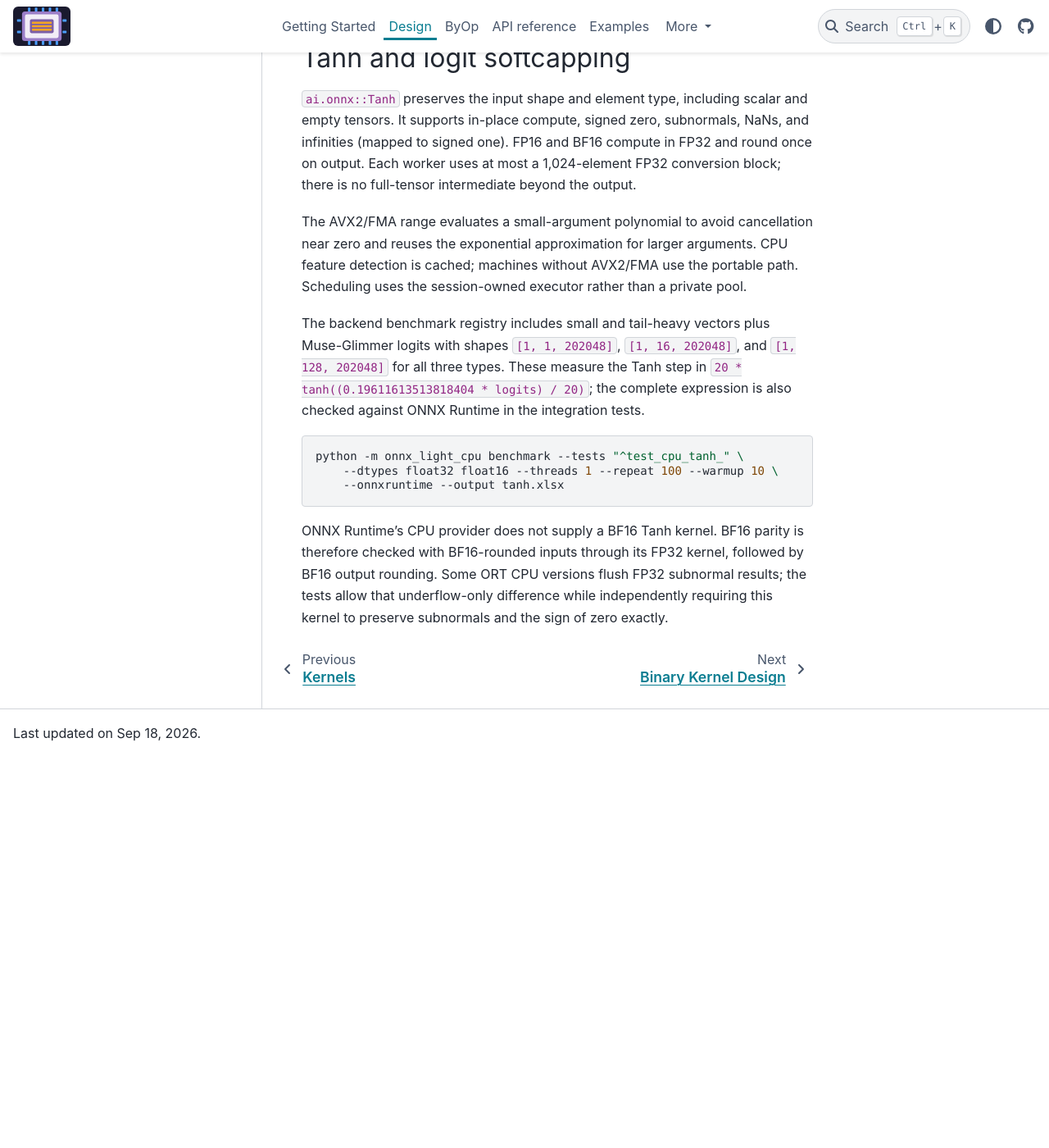
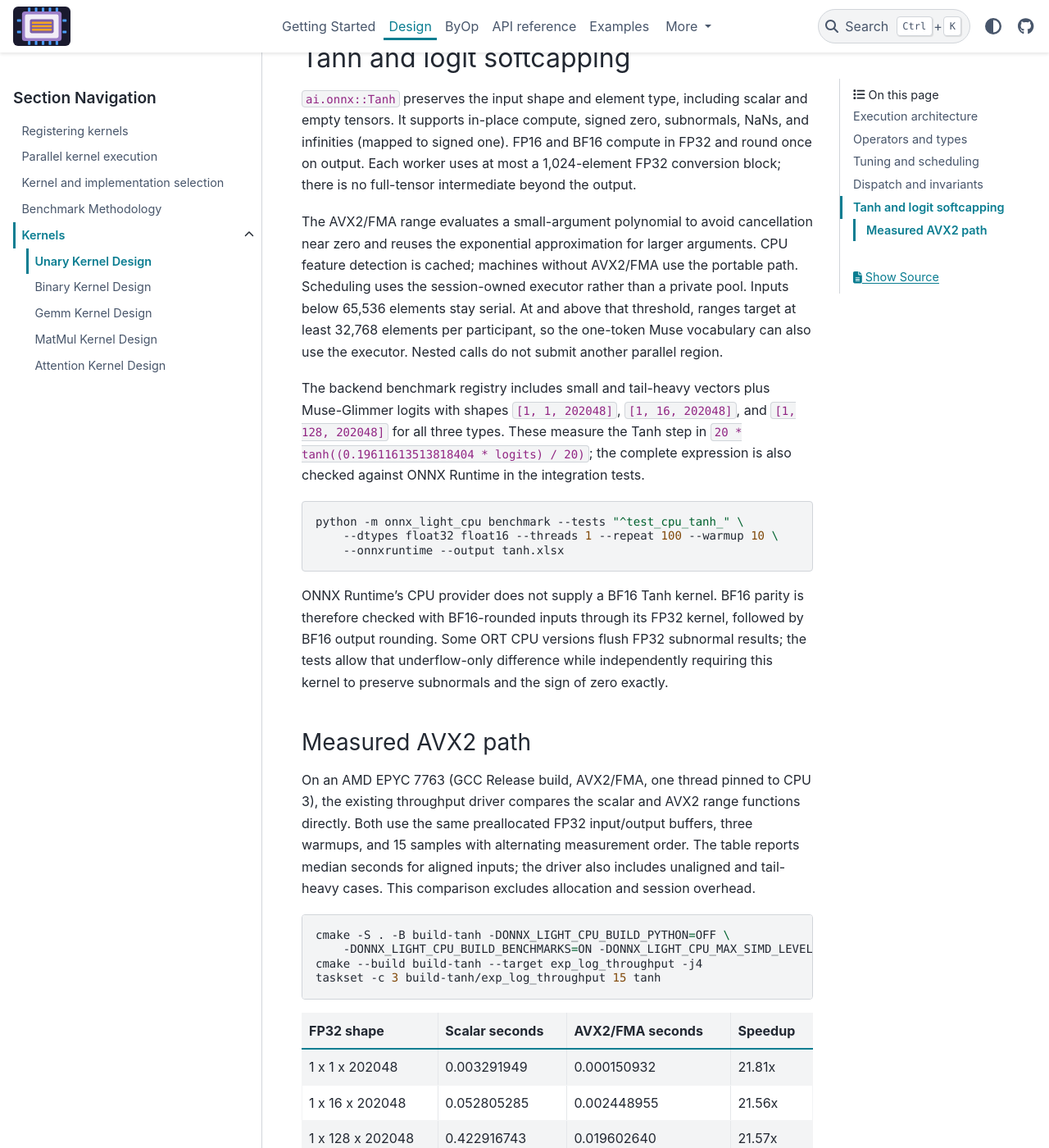
Before and after one commit to xadupre/onnx-light-cpu, a Sphinx documentation site: the page built from docs/design/kernels/unary_kernel_design.rst, in a window 1280 px wide and 1400 px high, scrolled down 2108 px. Shown: the whole window at 82% size. Built offline with Sphinx 7.4.7 and the PyData theme 0.15.4, drawn with Linux system fonts in a browser that asks for light colours; pages that are not in the unit, such as notebooks, are missing from menus; before the commit the page ends 3031 px from its top, so only the background shows below that; some of the changed text lies outside the part shown.

Commit message:
Tune Tanh executor scheduling for Muse decode and document measurements
Co-authored-by: xadupre <22452781+xadupre@users.noreply.github.com>

```diff
--- a/docs/design/kernels/unary_kernel_design.rst
+++ b/docs/design/kernels/unary_kernel_design.rst
@@ -101,6 +101,10 @@ The AVX2/FMA range evaluates a small-argument polynomial to avoid cancellation
 near zero and reuses the exponential approximation for larger arguments.
 CPU feature detection is cached; machines without AVX2/FMA use the portable
 path. Scheduling uses the session-owned executor rather than a private pool.
+Inputs below 65,536 elements stay serial. At and above that threshold, ranges
+target at least 32,768 elements per participant, so the one-token Muse
+vocabulary can also use the executor. Nested calls do not submit another
+parallel region.
 
 The backend benchmark registry includes small and tail-heavy vectors plus
 Muse-Glimmer logits with shapes ``[1, 1, 202048]``, ``[1, 16, 202048]``, and
@@ -119,3 +123,48 @@ therefore checked with BF16-rounded inputs through its FP32 kernel, followed
 by BF16 output rounding. Some ORT CPU versions flush FP32 subnormal results;
 the tests allow that underflow-only difference while independently requiring
 this kernel to preserve subnormals and the sign of zero exactly.
+
+Measured AVX2 path
+^^^^^^^^^^^^^^^^^
+
+On an AMD EPYC 7763 (GCC Release build, AVX2/FMA, one thread pinned to CPU 3),
+the existing throughput driver compares the scalar and AVX2 range functions
+directly. Both use the same preallocated FP32 input/output buffers, three
+warmups, and 15 samples with alternating measurement order. The table reports
+median seconds for aligned inputs; the driver also includes unaligned and
+tail-heavy cases. This comparison excludes allocation and session overhead.
+
+.. code-block:: bash
+
+   cmake -S . -B build-tanh -DONNX_LIGHT_CPU_BUILD_PYTHON=OFF \
+       -DONNX_LIGHT_CPU_BUILD_BENCHMARKS=ON -DONNX_LIGHT_CPU_MAX_SIMD_LEVEL=AVX2
+   cmake --build build-tanh --target exp_log_throughput -j4
+   taskset -c 3 build-tanh/exp_log_throughput 15 tanh
+
+.. list-table::
+   :header-rows: 1
+
+   * - FP32 shape
+     - Scalar seconds
+     - AVX2/FMA seconds
+     - Speedup
+   * - 1 x 1 x 202048
+     - 0.003291949
+     - 0.000150932
+     - 21.81x
+   * - 1 x 16 x 202048
+     - 0.052805285
+     - 0.002448955
+     - 21.56x
+   * - 1 x 128 x 202048
+     - 0.422916743
+     - 0.019602640
+     - 21.57x
+
+These are speedups over this kernel's portable implementation, not over ONNX
+Runtime. For example, the one-thread backend benchmark (30 repeats, five
+warmups, ORT 1.30) measured FP32 one-token medians of 0.000205579 seconds here
+and 0.000107706 seconds in ORT. Small eight-element sessions measured
+0.000006568 and 0.000014382 seconds respectively. Absolute session timings on
+this shared runner are indicative rather than performance guarantees.
+No AVX-512 speedup is claimed: this machine cannot execute AVX-512.
```
Also changed, not shown: 2 other files.
